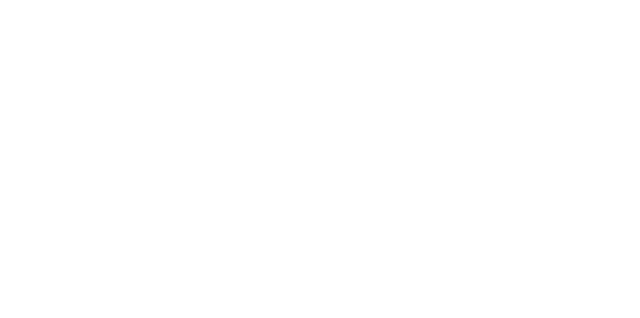
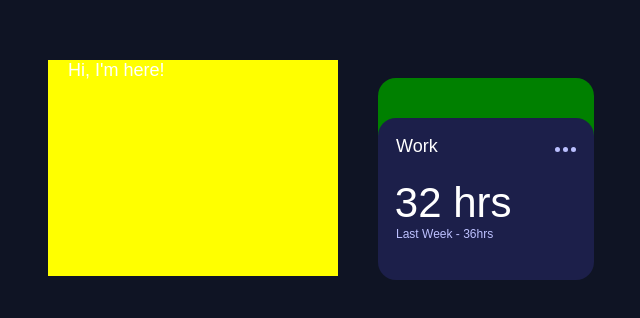
Before and after one commit to Xize-Wu/time-tracking-dashboard, a React (Vite) app: page / in a window 1280 px wide. Shown: the part 240-558 px from the top of the page, without its empty margins (319-959 px from the left). Built offline with nearby package versions, Linux system fonts and the light colour scheme; the HTML template or start-up script is replaced by a standard one.

Commit message:
add app layout and css file

```diff
--- a/src/App.tsx
+++ b/src/App.tsx
@@ -1,5 +1,13 @@
+import AppLayout from "./component/AppLayout";
+import GlobalStyle from "./styles/GlobalStyles";
+
 function App() {
-  return <></>;
+  return (
+    <>
+    <GlobalStyle/>
+    <AppLayout/>
+    </>
+  )
 }
 
 export default App;
```
